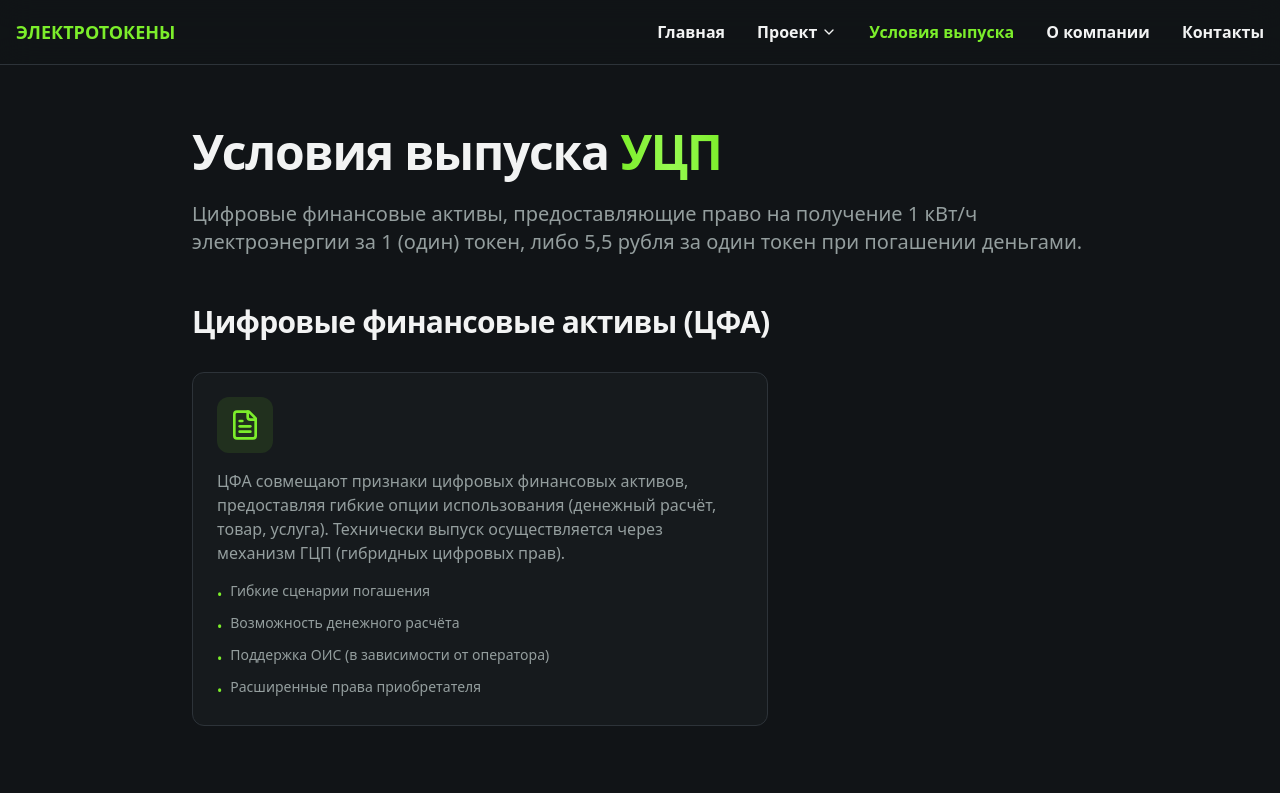
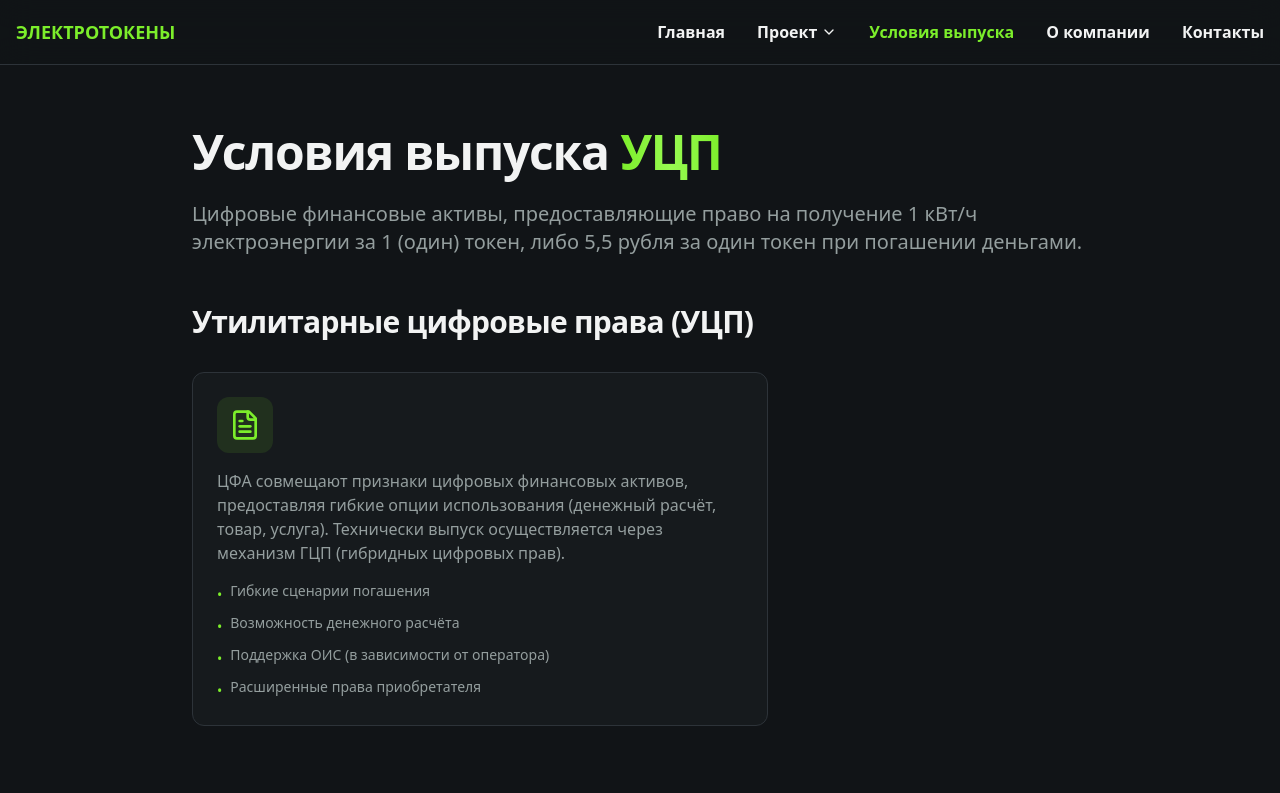
Before and after one commit to nicr737-sys/gas-gpu-power, a React (Vite) app: page /terms in a window 1280 px wide. Shown: the top 793 px of the page. Built offline with nearby package versions, Linux system fonts and the light colour scheme.

Commit message:
Preceding changes

```diff
--- a/src/pages/Terms.tsx
+++ b/src/pages/Terms.tsx
@@ -20,7 +20,7 @@ const Terms = () => {
 
           {/* GCP Model */}
           <section className="mb-16">
-            <h2 className="text-2xl sm:text-3xl font-bold mb-8 break-words">Цифровые финансовые активы (ЦФА)</h2>
+            <h2 className="text-2xl sm:text-3xl font-bold mb-8 break-words">Утилитарные цифровые права (УЦП)</h2>
 
             <Card className="p-6 bg-card border-border shadow-[var(--shadow-card)] max-w-xl">
               <div className="p-3 rounded-lg bg-energy/10 w-fit mb-4">
```
